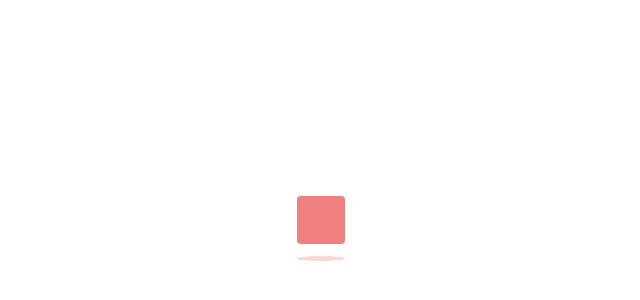
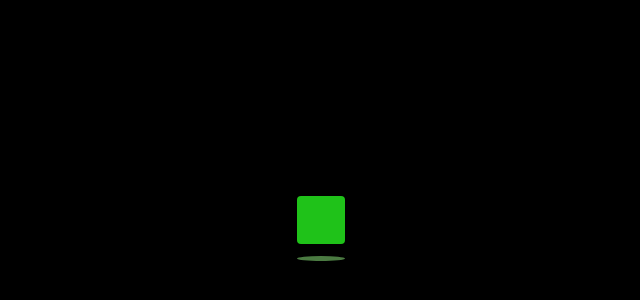
Before and after one commit to Francilino-Netoo/Porfolio-3D, a website built with Vite: page index.html in a window 1280 px wide. Shown: the part 180-480 px from the top of the page, without its empty margins (319-959 px from the left). Built offline with nearby package versions, Linux system fonts and the light colour scheme.

Commit message:
gefgffse

```diff
--- a/style.css
+++ b/style.css
@@ -437,7 +437,7 @@ footer {
   width: 100%;
   height: 100%;
   z-index: 200;
-  background-color: #fff;
+  background-color: #000;
   display: flex;
   align-items: center;
   justify-content: center;
@@ -454,7 +454,7 @@ footer {
   content: "";
   width: 48px;
   height: 5px;
-  background: #f0808050;
+  background: #93f08083;
   position: absolute;
   top: 60px;
   left: 0;
@@ -466,7 +466,7 @@ footer {
   content: "";
   width: 100%;
   height: 100%;
-  background: #f08080;
+  background: #1fc219;
   position: absolute;
   top: 0;
   left: 0;
```
